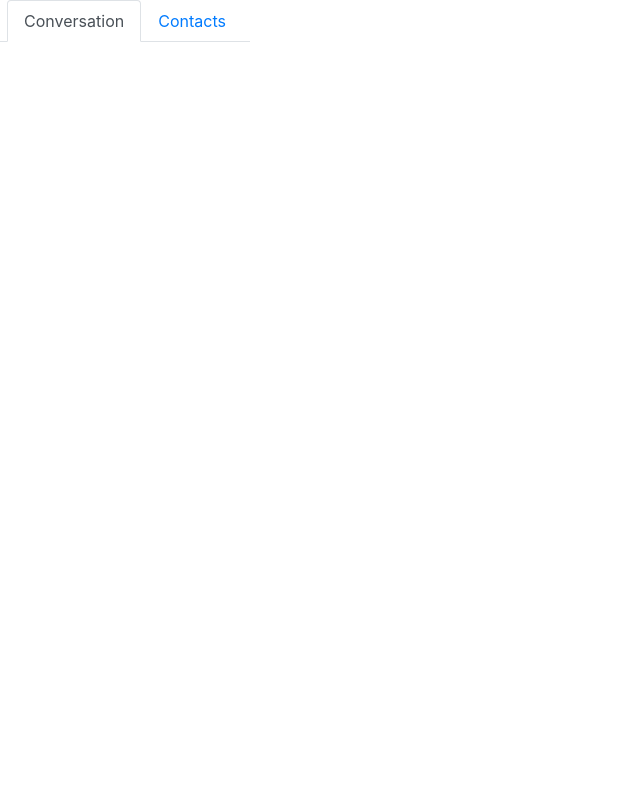
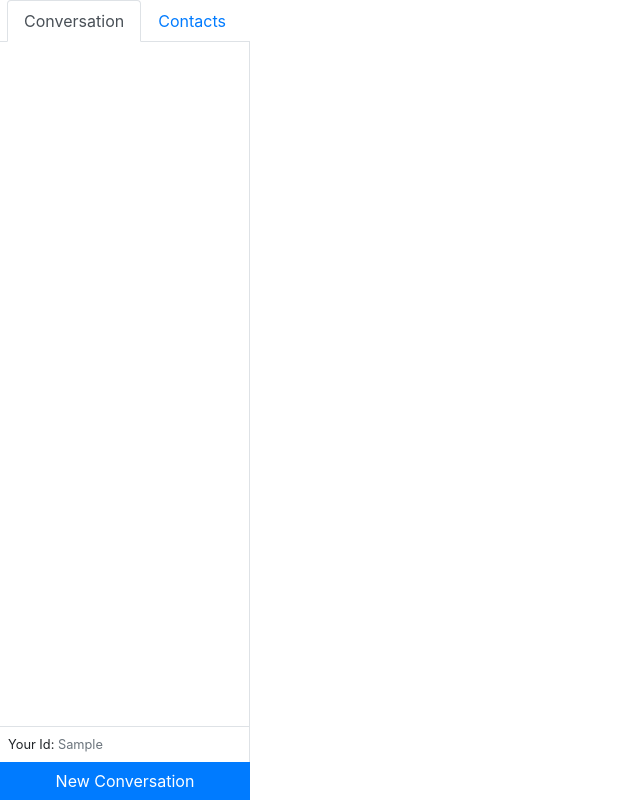
Before and after one commit to Amelit-Q/Messaging-app-with-socket-and-react, a React (Create React App) app: page / in a window 1280 px wide. Both pictures are taken after typing "Sample" into the empty fields and a click on the button "Login". Shown: the whole page, without its empty margins (0-640 px from the left). Built offline with nearby package versions, Linux system fonts and the light colour scheme.

Commit message:
added a button for a new conversation/contact and some styles plus function to hadnle that components

```diff
--- /dev/null
+++ b/src/components/Contacts.jsx
@@ -0,0 +1,7 @@
+import React from 'react';
+
+export const Contacts = () => {
+  return <div>
+
+  </div>;
+};
--- /dev/null
+++ b/src/components/Conversations.jsx
@@ -0,0 +1,9 @@
+import React from 'react'
+
+export const Conversations = () => {
+    return (
+        <div>
+
+        </div>
+    )
+}
--- a/src/components/Dashboard.jsx
+++ b/src/components/Dashboard.jsx
@@ -3,7 +3,7 @@
 
 export const Dashboard = ({ id }) => {
   return (
-    <div>
+    <div className="d-flex" style={{ height: '100vh' }}>
       <Sidebar id={id} />
     </div>
   );
--- /dev/null
+++ b/src/components/NewContactsModal.jsx
@@ -0,0 +1,5 @@
+import React from 'react';
+
+export const NewContactsModal = () => {
+  return <div></div>;
+};
--- /dev/null
+++ b/src/components/NewConversationModal.jsx
@@ -0,0 +1,5 @@
+import React from 'react';
+
+export const NewConversationModal = () => {
+  return <div></div>;
+};
--- a/src/components/Sidebar.jsx
+++ b/src/components/Sidebar.jsx
@@ -1,11 +1,20 @@
 import React from 'react';
-import { Tab, Nav } from 'react-bootstrap';
+import { Tab, Nav, Button, Modal } from 'react-bootstrap';
+import { Contacts } from './Contacts';
+import { Conversations } from './Conversations';
+import { NewContactsModal } from './NewContactsModal';
+import { NewConversationModal } from './NewConversationModal';
 
 const CONVERSATION_KEY = 'conversations';
 const CONTACTS_KEY = 'contacts';
 
 export const Sidebar = ({ id }) => {
   const [activeKey, setActiveKey] = React.useState(CONVERSATION_KEY);
+  const [modalOpen, setModalOpen] = React.useState(false);
+  const conversationsOpen = activeKey === CONVERSATION_KEY;
+  const closeModal = () => {
+    setModalOpen(false);
+  };
 
   return (
     <div style={{ width: '250px' }} className="d-flex flex-column">
@@ -18,8 +27,28 @@
             <Nav.Link eventKey={CONTACTS_KEY}>Contacts</Nav.Link>
           </Nav.Item>
         </Nav>
+        <Tab.Content className="border-right overflow-auto flex-grow-1">
+          <Tab.Pane eventKey={CONVERSATION_KEY}>
+            <Conversations />
+          </Tab.Pane>
+          <Tab.Pane eventKey={CONTACTS_KEY}>
+            <Contacts />
+          </Tab.Pane>
+        </Tab.Content>
+        <div className="p-2 border-top border-right small">
+          Your Id: <span className="text-muted">{id}</span>
+        </div>
+        <Button onClick={() => setModalOpen(true)} className="rounded-0">
+          New {conversationsOpen ? 'Conversation' : 'Contact'}
+        </Button>
       </Tab.Container>
-      {console.log(activeKey)}
+      <Modal show={modalOpen} onHide={closeModal}>
+        {conversationsOpen ? (
+          <NewConversationModal closeModal={closeModal} />
+        ) : (
+          <NewContactsModal closeModal={closeModal} />
+        )}
+      </Modal>
     </div>
   );
 };
```
